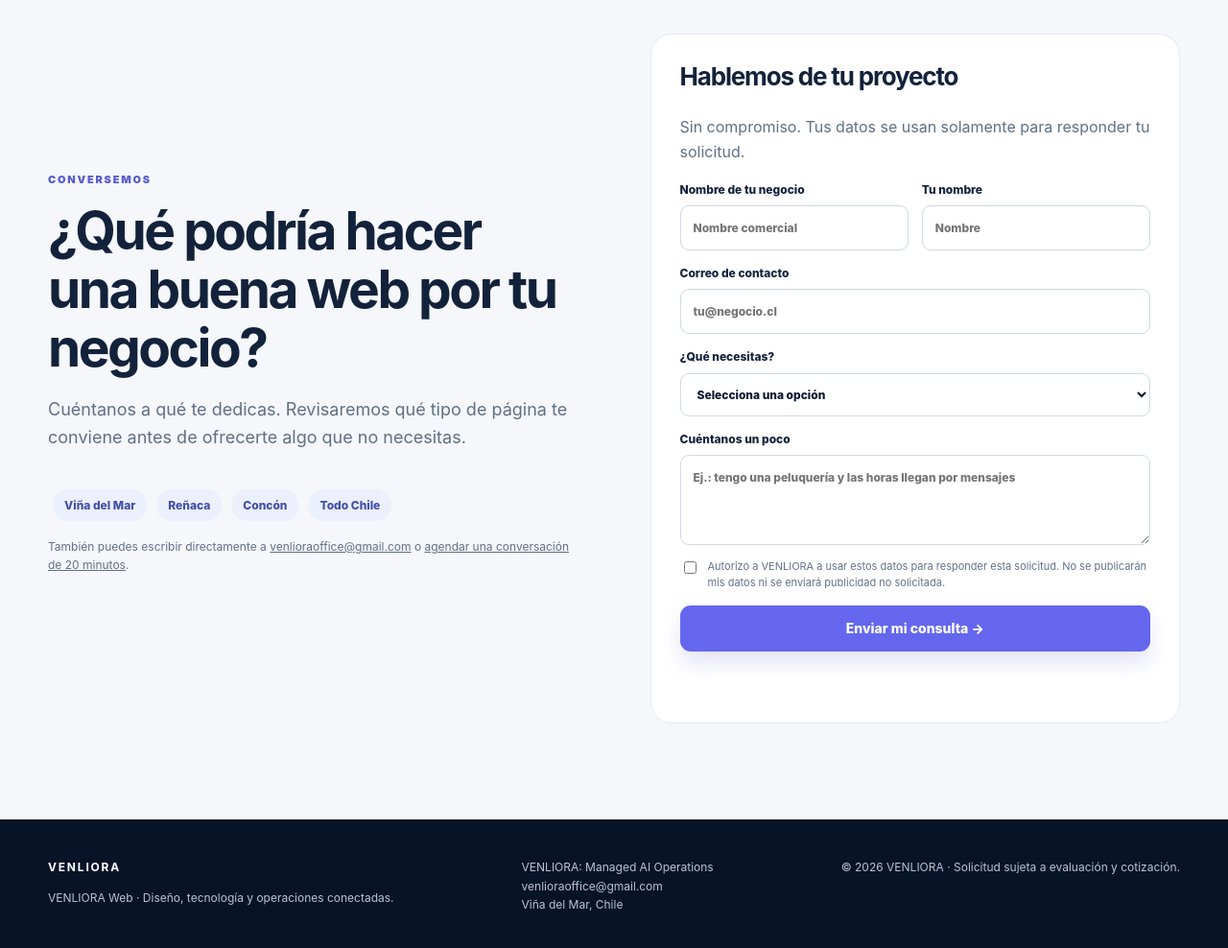
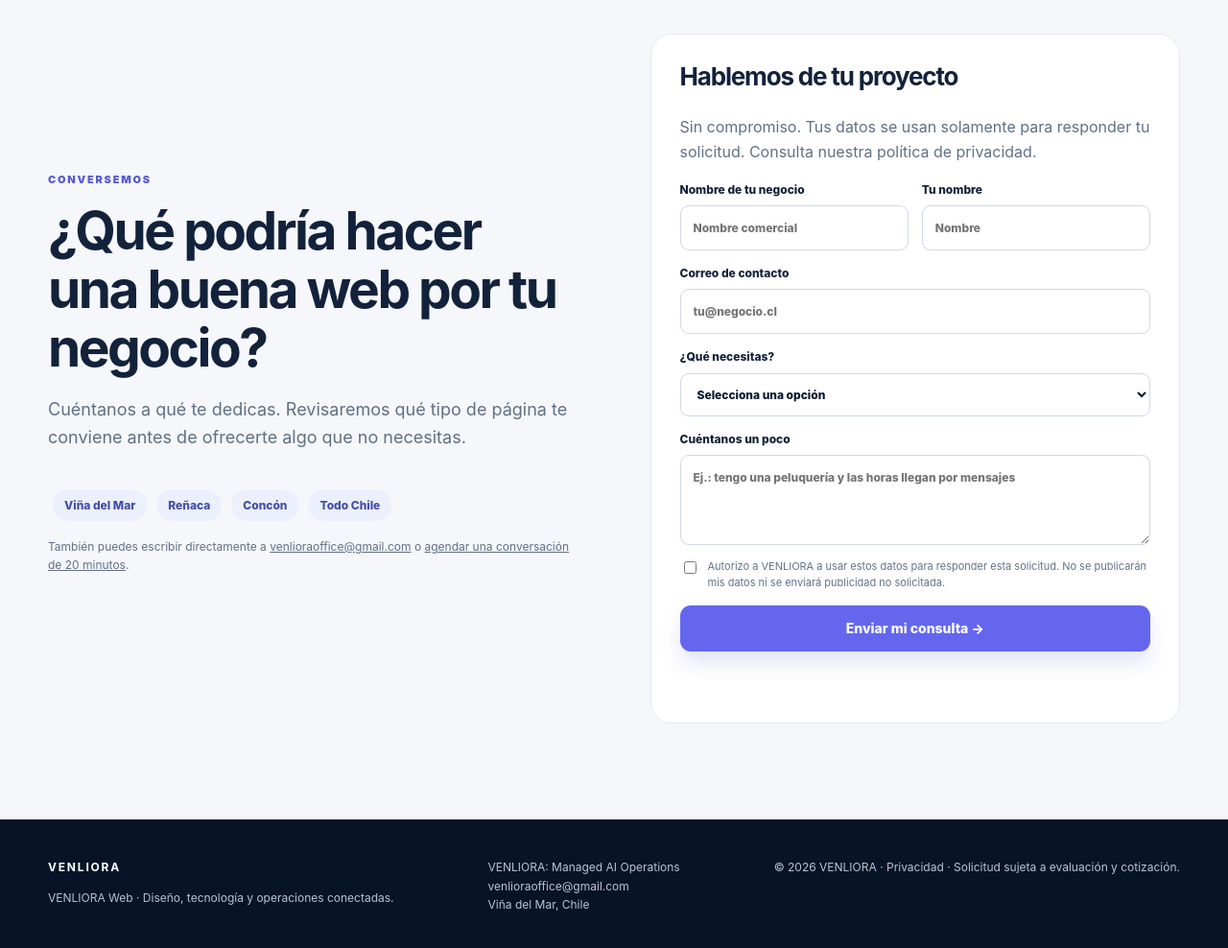
Before and after one commit to cynthiaantonuccicontreras-ux/transcriptor-audiencias, a website: page venliora-site/web/index.html in a window 1280 px wide. Shown: the part 2800-3788 px from the top of the page at 96% size. Drawn offline with Linux system fonts and the light colour scheme.

Commit message:
Link VENLIORA Web consent and footer to published privacy policy

```diff
--- a/venliora-site/web/index.html
+++ b/venliora-site/web/index.html
@@ -44,7 +44,7 @@
  <div class="kicker">Conversemos</div><h2>¿Qué podría hacer una buena web por tu negocio?</h2><p class="intro">Cuéntanos a qué te dedicas. Revisaremos qué tipo de página te conviene antes de ofrecerte algo que no necesitas.</p>
  <span class="pill">Viña del Mar</span><span class="pill">Reñaca</span><span class="pill">Concón</span><span class="pill">Todo Chile</span>
  <p class="note">También puedes escribir directamente a <a style="text-decoration:underline" href="mailto:venlioraoffice@gmail.com?subject=Consulta%20VENLIORA%20Web">venlioraoffice@gmail.com</a> o <a style="text-decoration:underline" href="https://calendly.com/venlioraoffice/diagnostico-venliora-20-min" target="_blank" rel="noopener">agendar una conversación de 20 minutos</a>.</p>
- </div><div class="quote"><h3>Hablemos de tu proyecto</h3><p>Sin compromiso. Tus datos se usan solamente para responder tu solicitud.</p>
+ </div><div class="quote"><h3>Hablemos de tu proyecto</h3><p>Sin compromiso. Tus datos se usan solamente para responder tu solicitud. Consulta nuestra <a href="/privacy.html" target="_blank" rel="noopener">política de privacidad</a>.</p>
  <form id="webLeadForm" class="formgrid"><label>Nombre de tu negocio <input name="empresa" maxlength="100" required autocomplete="organization" placeholder="Nombre comercial"></label><label>Tu nombre <input name="contacto" maxlength="90" required autocomplete="name" placeholder="Nombre"></label>
  <label class="full">Correo de contacto <input type="email" name="email" required maxlength="150" autocomplete="email" placeholder="tu@negocio.cl"></label>
  <label class="full">¿Qué necesitas? <select name="tipo" required><option value="">Selecciona una opción</option><option>Página nueva</option><option>Mejorar página actual</option><option>Catálogo o reservas</option><option>Web + automatización</option><option>No lo sé todavía</option></select></label>
@@ -54,7 +54,7 @@
  <div class="full"><button class="btn purple" type="submit" id="submitLead" style="width:100%">Enviar mi consulta →</button><p class="status" id="formStatus" role="status" aria-live="polite"></p></div>
  </form></div></div></section>
 </main>
-<footer class="footer"><div class="wrap foot"><div><strong>VENLIORA</strong><p>VENLIORA Web · Diseño, tecnología y operaciones conectadas.</p></div><div><a href="/">VENLIORA: Managed AI Operations</a><br><a href="mailto:venlioraoffice@gmail.com">venlioraoffice@gmail.com</a><br>Viña del Mar, Chile</div><div>© 2026 VENLIORA · Solicitud sujeta a evaluación y cotización.</div></div></footer>
+<footer class="footer"><div class="wrap foot"><div><strong>VENLIORA</strong><p>VENLIORA Web · Diseño, tecnología y operaciones conectadas.</p></div><div><a href="/">VENLIORA: Managed AI Operations</a><br><a href="mailto:venlioraoffice@gmail.com">venlioraoffice@gmail.com</a><br>Viña del Mar, Chile</div><div>© 2026 VENLIORA · <a href="/privacy.html">Privacidad</a> · Solicitud sujeta a evaluación y cotización.</div></div></footer>
 <script>
 (function(){
 const webhook='https://hook.us2.make.com/qe7f9mzf1tg6xclwsqptvxps2a78trpk',form=document.getElementById('webLeadForm'),s=document.getElementById('formStatus'),btn=document.getElementById('submitLead');
```
